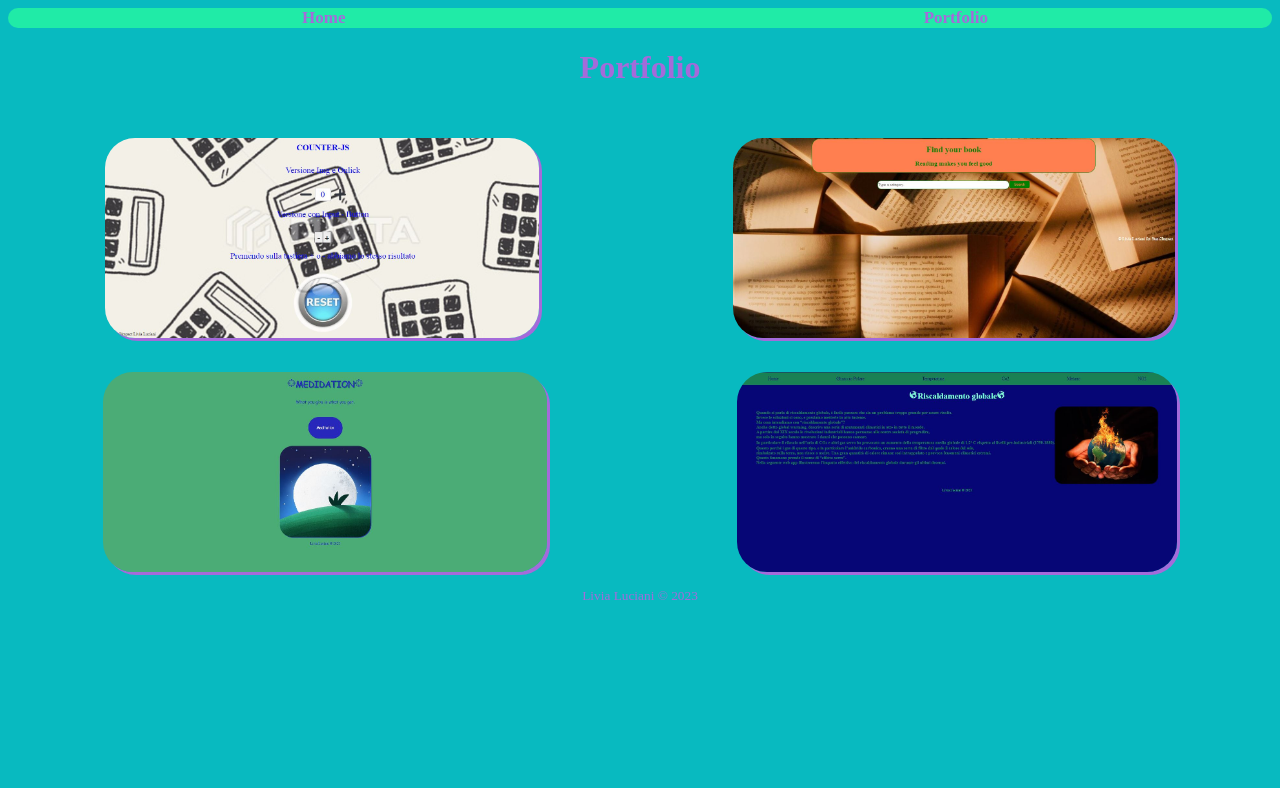
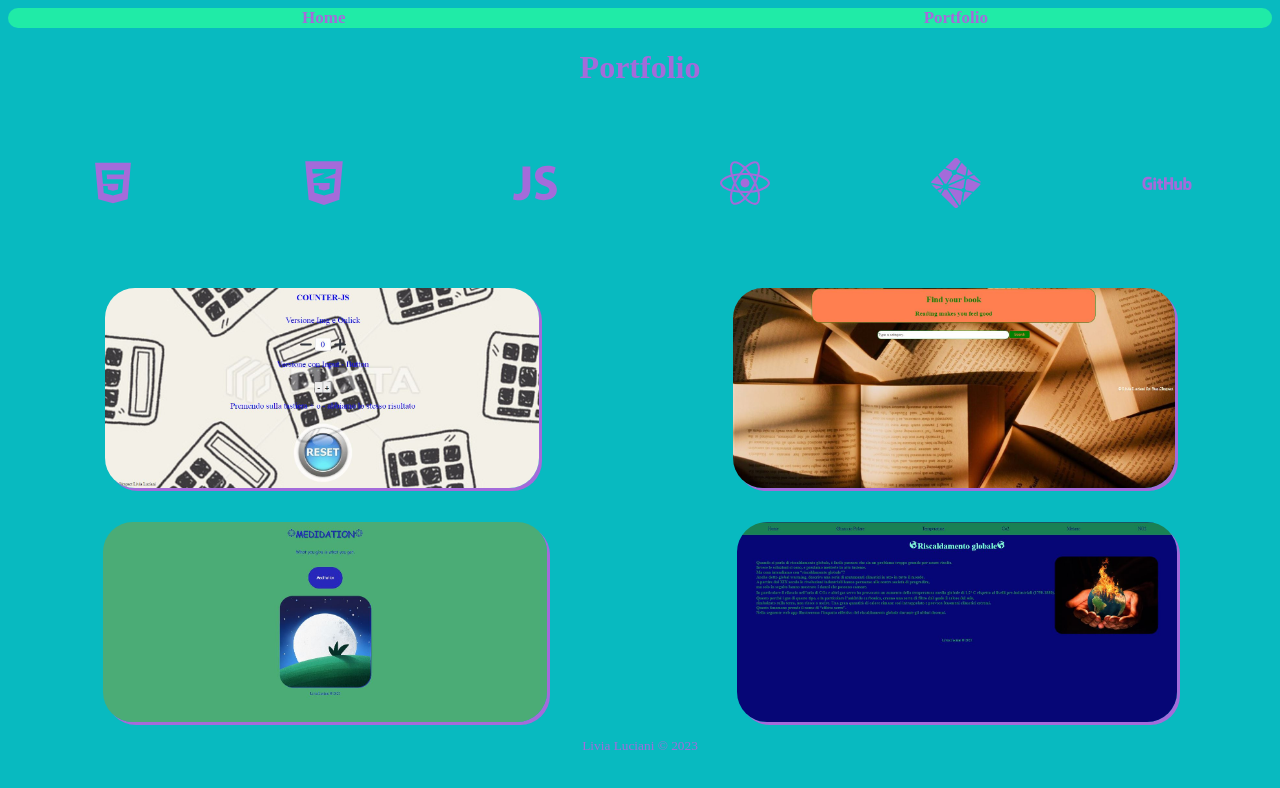
Before and after one commit to LiviaL22/My-Portfolio, a React (Vite) app: page /portfolio in a window 1280 px wide. Shown: the top 788 px of the page. Built offline with nearby package versions, Linux system fonts and the light colour scheme.

Commit message:
add icon

```diff
--- /dev/null
+++ b/src/components/skills/skills.jsx
@@ -0,0 +1,25 @@
+import Style from './skills.module.css';
+import { AiFillHtml5 } from 'react-icons/ai';
+import { FaCss3Alt } from 'react-icons/fa';
+import { IoLogoJavascript } from 'react-icons/io';
+import { FaReact } from 'react-icons/fa';
+import { SiNetlify } from 'react-icons/si';
+import { DiGithubFull } from 'react-icons/di';
+
+
+export default function Skills(){
+    return(
+        <>
+        <div className={Style.skills}>
+
+            <AiFillHtml5/>
+            <FaCss3Alt/>
+            <IoLogoJavascript/>
+            <FaReact/>
+            <SiNetlify/>
+            <DiGithubFull/>
+
+        </div>
+        </>
+    )
+}
--- /dev/null
+++ b/src/components/skills/skills.module.css
@@ -0,0 +1,9 @@
+.skills {
+    color: rgb(164, 107, 218);
+    display: flex;
+    justify-content: space-around;
+    padding-top: 50px;
+    padding-bottom: 50px;
+    font-size: 50px;
+
+}
--- a/src/page/home/home.jsx
+++ b/src/page/home/home.jsx
@@ -30,12 +30,13 @@ export default function Home() {
             <Clock className={Style.clock} value={value} />
             <p className={Style.text}>
             Ho amato e lavorato nel campo della ristorazione per più di un decennio, <br/>
-            diverse esperienze mi hanno insegnato l&apos;umiltà, la puntualità e la determinazione, <br/>
+            diverse esperienze mi hanno insegnato la precisione, la puntualità e la determinazione, <br/>
             oltre alla conoscenza dei vini e dell&apos;alta ristorazione ma ho sempre avuto <br/>
             una grande passione per l’ informatica tramandata dalla mia famiglia. <br/>
             A 30 anni ho capito che avevo bisogno di assecondare questo mio bisogno. <br/>
             L&apos;idea di poter creare qualcosa che prima non c&apos;era mi rende felice. <br/>
             Così ho deciso di studiare per diventare sviluppatrice front-end. <br/>
+            Vorrei poter unire la mia passione per la natura e la forte propensione ai diritti umani nel digitale.<br/>
             Nella pagina portfolio troverete i miei progetti.
             </p>
             <img className={Style.photo} src={Image} alt="photo-LL" />
--- a/src/page/portfolio/portfolio.jsx
+++ b/src/page/portfolio/portfolio.jsx
@@ -3,12 +3,15 @@ import Counter from './../../assets/count.jpg';
 import Book from './../../assets/book.jpg';
 import Med from './../../assets/medi.jpg';
 import Globo from './../../assets/glo.jpg';
+import Skills from '../../components/skills/skills';
 
 
 export default function portfolio() {
     return(
         <>
         <h1 className={Style.title}>Portfolio</h1>
+
+         <Skills/>
 
         <div className={Style.container}>
 
```
